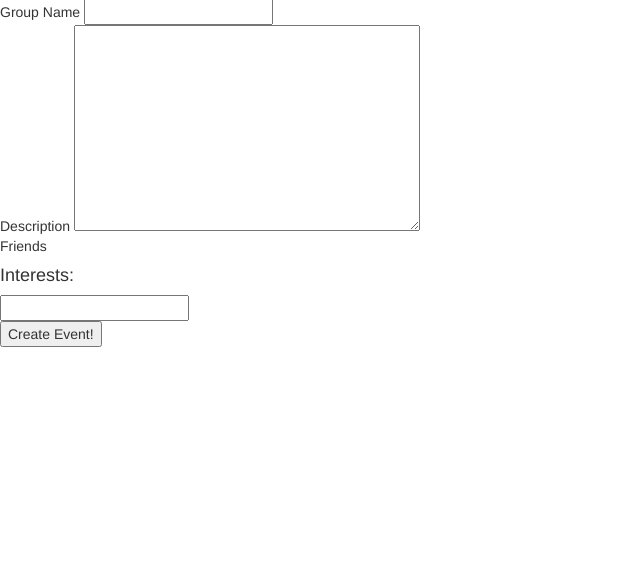
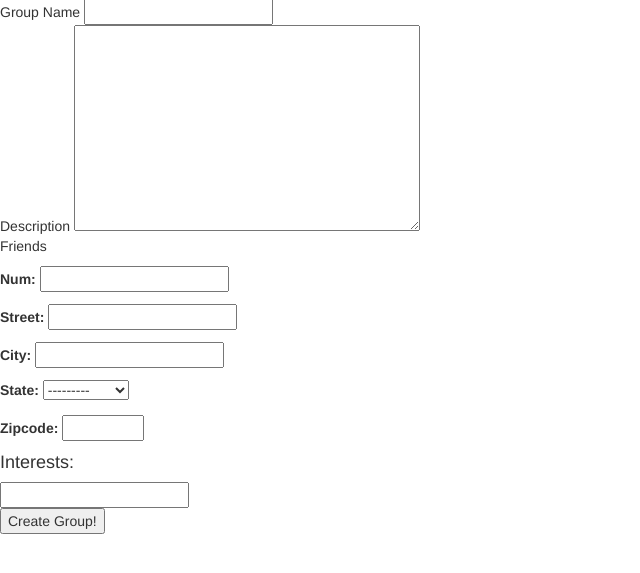
Before and after one commit to squirl/squirl, a Django app: page /squirl/createGroup/ in a window 1280 px wide. Shown: the part 71-644 px from the top of the page, without its empty margins (0-640 px from the left). Run offline with Django 3.2, Linux system fonts and the light colour scheme; a user stored in the database is signed in; data comes from the database, SQL or seed files in the repository; both versions use the stored data as it was after the commit; data that the repository does not hold is empty; parts of the project's set-up code (start-up, migrations or seed data) failed here and were passed over; some libraries are stand-ins or nearby versions.

Commit message:
Updated location on create group to be an address

```diff
--- a/squirl/admin.py
+++ b/squirl/admin.py
@@ -2,7 +2,7 @@ from django.contrib import admin
 
 # Register your models here.
 from .models import Squirl,Interest,Event, Group, Location, UserEventPlan, UserEvent, Member, Relation, Connection, EventNotification, Notice
-from .models import  FriendNotification, JoinGroupNotification
+from .models import  FriendNotification, JoinGroupNotification, State, Zipcode, Address
 class SquirlAdmin(admin.ModelAdmin):
 
     fieldsets = [
@@ -24,3 +24,6 @@ admin.site.register(EventNotification)
 admin.site.register(Notice)
 admin.site.register(FriendNotification)
 admin.site.register(JoinGroupNotification)
+admin.site.register(State)
+admin.site.register(Zipcode)
+admin.site.register(Address)
--- a/squirl/forms.py
+++ b/squirl/forms.py
@@ -3,7 +3,7 @@ from django.db import models
 from django.forms import ModelForm
 from django.contrib.auth.models import User
 from django.core.validators import RegexValidator
-from .models import Location, Group, Squirl, Relation, Connection, Interest, Event
+from .models import Location, Group, Squirl, Relation, Connection, Interest, Event, Address, State
 from django.forms import MultiWidget
 
 alphanumeric = RegexValidator(r'^[0-9a-zA-Z]*$', 'Only alphanumeric characters are allowed.', code = 'invalid_characters')
@@ -141,3 +141,20 @@ class EventFilterForm(forms.Form):
         required=False,
         queryset=Interest.objects.all(),
         )
+class AddressForm(forms.Form):
+    num=forms.IntegerField(
+        min_value=0,
+        )
+    street=forms.CharField(max_length=100)
+    city=forms.CharField(max_length=100)
+    state=forms.ModelChoiceField(
+        queryset=State.objects.all()
+        )
+    zipcode=forms.IntegerField(
+        min_value=10000,
+        max_value=99999,
+        widget=forms.NumberInput(),
+        )
+##    class Meta:
+##        model=Address
+##        fields=['num','street','city','state','zipcode']
--- a/squirl/methods.py
+++ b/squirl/methods.py
@@ -1,6 +1,6 @@
 from .models import Group
-from .models import Event, Notice
-from .models import UserEventPlan, FriendNotification, Squirl
+from .models import Event, Notice, Address, Zipcode
+from .models import UserEventPlan, FriendNotification, Squirl, Interest
 from datetime import datetime, timedelta
 from django.forms.formsets import formset_factory
 from .forms import FriendNotificationForm, InterestsForm
@@ -91,3 +91,55 @@ def get_interests_formset():
     formset = formset_factory(InterestsForm, extra=1)
 
     return formset(prefix='interests')
+
+def get_interest_by_name(name):
+    try:
+        toReturn = Interest.objects.get(name=name)
+        return toReturn
+    except Interest.DoesNotExist:
+        return None
+"""
+Validates the address form.
+"""
+def validate_address_form(data):
+    valid = len(str(data['num'])) > 0 and len(data['street']) > 0 and len(data['city']) > 0 and len(str(data['zipcode'])) == 5
+    return valid
+
+"""Finds a zipcode"""
+def get_zipcode(code):
+    try:
+        zip = Zipcode.objects.get(code=code)
+        return zip
+    except Zipcode.DoesNotExist:
+        return None
+
+
+"""Finds and returns address from form data if it exists. otherwise returns none"""
+def get_address_from_form(data):
+    zip = get_zipcode(data['zipcode'])
+    if zip is None:
+        return None
+    try:
+        addr = Address.objects.get(num=data['num'], street=data['street'], city=data['city'], state=data['state'], zipcode=zip)
+        return addr
+    except Address.DoesNotExist:
+        return None
+def create_zipcode(code):
+    zip = Zipcode()
+    zip.code = code
+    zip.save()
+    return zip
+
+"""Creates an address from form data"""
+def create_address(data):
+    zip = get_zipcode(data['zipcode'])
+    if zip is None:
+        zip = create_zipcode(data['zipcode'])
+    address = Address()
+    address.num = data['num']
+    address.street=data['street']
+    address.city=data['city']
+    address.state=data['state']
+    address.zipcode=zip
+    address.save()
+    return address
--- a/squirl/models.py
+++ b/squirl/models.py
@@ -1,6 +1,19 @@
 from django.db import models
 from django.contrib.auth.models import User
+from django.contrib.gis.db import models
 
+class Zipcode(models.Model):
+    code = models.CharField(max_length=5)
+##    poly = models.PolygonField()
+##    objects = models.GeoManager()
+
+class Address(models.Model):
+    num = models.IntegerField()
+    street = models.CharField(max_length=100)
+    city = models.CharField(max_length=100)
+    state = models.ForeignKey('State')
+    zipcode = models.ForeignKey(Zipcode)
+    #objects = models.GeoManager()
 #Might not have to do below lin 05/27/15
 #will implement model mixins shortly
 
@@ -186,8 +199,17 @@ class Group( models.Model):
     sub_group = models.ManyToManyField('Group',null=True, blank = True)
 ##    location = models.ForeignKey('Location', default=DEFAULT_LOCATION)
 
-    location = models.ForeignKey('Location', null = True, blank = True)
+    location = models.ForeignKey('Address', null = True, blank = True)
     def __str__(self):
         return self.name
     def __unicode__(self):
         return self.name
+
+
+class State(models.Model):
+    name = models.CharField(max_length=100)
+    abbr = models.CharField(max_length=2)
+    def __str__(self):
+        return self.name
+    def __unicode__(self):
+        return self.name
--- a/squirl/static/squirl/createGroupValidation.js
+++ b/squirl/static/squirl/createGroupValidation.js
@@ -1,6 +1,6 @@
 var groupName = document.getElementById("id_title");
 var description = document.getElementById("id_description");
-var interests = document.querySelectorAll("#id_interests input");
+var interests = $("#interests input[type=text]");
 
 function validateFields() {
     var valid = true;
@@ -32,8 +32,9 @@ function validateFields() {
     interestsErrorMessage = "";
     var found = false;
     var i =0;
+    console.debug(interests.length);
     for (i = 0; i < interests.length; i++) {
-        if (interests[i].checked) {
+        if ($(interests[i]).val().length >0) {
             found = true;
         }
     }
--- a/squirl/templates/squirl/createGroup.html
+++ b/squirl/templates/squirl/createGroup.html
@@ -16,11 +16,13 @@
         <div>
             {% if form.friends %} {{form.friends.label}} {%endif %}{{form.friends}}
         </div>
-        <div>
+        {{addressForm.as_p}}
+        <div id="interests">
             <h4>Interests:</h4>
             {{interests.management_form}} {% for form in interests.forms%} {{form.interest}} {% endfor%}
         </div>
-        <input type="submit" value="Create Event!">
+        <input type="submit" value="Create Group!">
     </form>
 </div>
-<script type="text/javascript" src="{% static 'squirl/createGroupValidation.js' %}"></script>{%endblock%}
+{%endblock%}
+{% block endScripts %}<script type="text/javascript" src="{% static 'squirl/createGroupValidation.js' %}"></script> {%endblock %}
--- a/squirl/views.py
+++ b/squirl/views.py
@@ -4,13 +4,13 @@ from .models import Event, UserEventPlan, UserEvent, Squirl, GroupEvent, Member,
 from .models import Group, Location, Relation, FriendNotification
 from django.utils.safestring import mark_safe
 from django.shortcuts import render_to_response
-from .methods import get_calendar_events, get_suggested_group, get_display_month, get_friend_notifications, get_squirl, get_interests_formset
+from .methods import get_calendar_events, get_suggested_group, get_display_month, get_friend_notifications, get_squirl, get_interests_formset, get_interest_by_name, validate_address_form, get_address_from_form, create_address
 from django.core.paginator import Paginator, EmptyPage, PageNotAnInteger
 from django.contrib.auth import authenticate, login as auth_login, logout as auth_logout
 from django.contrib.auth.models import User
 from datetime import datetime
 from django.shortcuts import redirect
-from .forms import CreateEventForm, CreateGroupForm, CreateUserForm, EventNotificationForm, EventFilterForm, SendFriendRequestForm, FriendNotificationForm
+from .forms import CreateEventForm, CreateGroupForm, CreateUserForm, EventNotificationForm, EventFilterForm, SendFriendRequestForm, FriendNotificationForm, InterestsForm, AddressForm
 from django.forms.formsets import formset_factory
 from .import groupMethods as gm
 from .groupForms import JoinGroupRequestForm, SubGroupNotificationForm
@@ -202,7 +202,8 @@ def group_page(request, group_id):
         g_events = GroupEvent.objects.filter(group=group)
         squirl= get_squirl(request.user.id)
         form = gm.get_sub_group_request(group, squirl)
-        form.fields['group1'].widget = forms.HiddenInput()
+	if form:
+        	form.fields['group1'].widget = forms.HiddenInput()
         return render(request, 'squirl/groupPage.html', {'group': group, 'members': members, 'groupEvents':g_events, 'subGroupForm': form})
     except Group.DoesNotExist:
         return HttpResponse("Group does not exist")
@@ -308,40 +309,65 @@ def create_group(request):
         squirl= Squirl.objects.get(squirl_user= request.user)
         form = CreateGroupForm()
         interests = get_interests_formset()
+        addressForm = AddressForm()
         if request.method =='POST':
             interests = formset_factory(InterestsForm, extra=0)
             interests= interests(request.POST, request.FILES, prefix="interests")
             form = CreateGroupForm(request.POST)
-            if form.is_valid() and interests.is_valid():
+            addressForm = AddressForm(request.POST)
+            if form.is_valid() and interests.is_valid() and addressForm.is_valid() and validate_address_form(addressForm.cleaned_data):
 
 
                 data= form.cleaned_data
                 group = Group()
                 group.name = data.get('title')
-                #TODO handle interests
-
-                all_interests= interests.cleaned_data
-##                for inter in all_interests:
-                #TODO continue here
 
 
+                all_interests= []
+                valid_interest = False
+                for interform in interests:
+
+                    inter = interform.cleaned_data
+                    if len(inter['interest']) > 0:
+                        valid_interest=True
+                    interest = get_interest_by_name(inter['interest'])
+                    #if the interest does not exist create it.
+                    if interest is None:
+                        interest = Interest()
+                        interest.name = inter['interest']
+                        interest.save()
+                        all_interests.append(interest)
+                    else:
+                        all_interests.append(interest)
+
+                if not valid_interest:
+                    form.fields['friends'].queryset = Squirl.objects.filter(pk__in=set( Connection.objects.filter(relation__user =squirl).values_list('user', flat=True)))
+                    return render(request, 'squirl/createGroup.html', {'form': form, 'interests': interests, 'addressForm':addressForm})
+                addr= get_address_from_form(addressForm.cleaned_data)
+                if addr is None:
+                    #create the address
+                    #TODO
+                    addr = create_address(addressForm.cleaned_data)
+                group.location=addr
                 group.description=data.get('description')
                 group.save()
+                for inter in all_interests:
+                    group.interests.add(inter)
                 owner=Member()
                 owner.user=squirl
                 owner.group=group
                 owner.role=0
                 owner.save()
-                return HttpResponse("create group")
+                return redirect(index)
             else:
                 form.fields['friends'].queryset = Squirl.objects.filter(pk__in=set( Connection.objects.filter(relation__user =squirl).values_list('user', flat=True)))
-                return render(request, 'squirl/createGroup.html', {'form': form, 'interests': interests})
+                return render(request, 'squirl/createGroup.html', {'form': form, 'interests': interests, 'addressForm':addressForm})
 
         else:
             groupForm=CreateGroupForm()
 
             groupForm.fields['friends'].queryset = Squirl.objects.filter(pk__in=set( Connection.objects.filter(relation__user =squirl).values_list('user', flat=True)))
-            return render(request, 'squirl/createGroup.html', {'form': groupForm, 'interests': interests})
+            return render(request, 'squirl/createGroup.html', {'form': groupForm, 'interests': interests, 'addressForm':addressForm})
 
 def search_page(request):
     if not request.user.is_authenticated():
```
Also changed, not shown: squirldev/settings.py (+6 -1 lines), db.sqlite3, squirl/migrations/0001_initial.py, squirl/migrations/0002_auto_20150823_2122.py (added).
